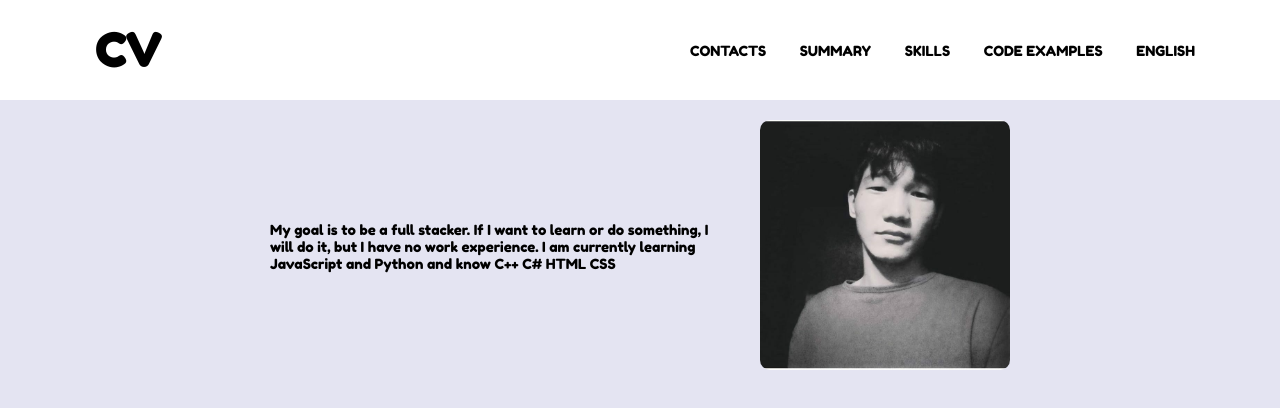
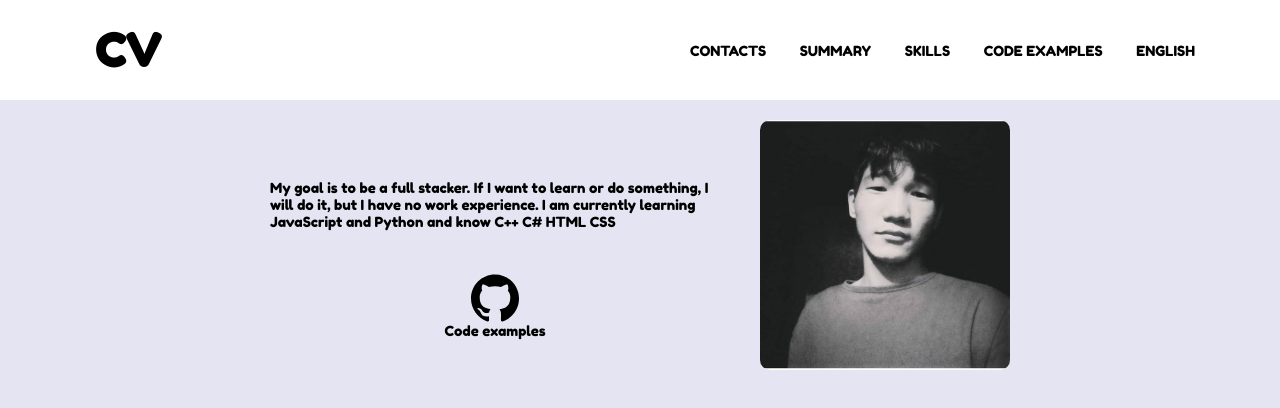
Before and after one commit to Bukhashov/rsschool-cv, a plain HTML site: page index.html in a window 1280 px wide. Drawn offline with Linux system fonts and the light colour scheme.

Commit message:
feat: add code examples

```diff
--- a/index.html
+++ b/index.html
@@ -29,7 +29,12 @@
 
     <div class="user">
         <div class="container user--container">
-            <div class="summary"><p>My goal is to be a full stacker. If I want to learn or do something, I will do it, but I have no work experience. I am currently learning JavaScript and Python and know C++ C# HTML CSS</p></div>
+            <div class="summer--code_examples">
+                <div class="summary"><p>My goal is to be a full stacker. If I want to learn or do something, I will do it, but I have no work experience. I am currently learning JavaScript and Python and know C++ C# HTML CSS</p></div>
+                <div class="code__examples"><a href="https://github.com/Bukhashov"><img src="./img/github.svg"></a><a href="https://github.com/Bukhashov">Code examples</a></div>
+            </div>
+
+
             <div class="user_img"><img src="./img/user/my_img.jpg"></div>
         </div>
     </div>
--- a/style.css
+++ b/style.css
@@ -60,10 +60,31 @@ body{
     justify-content: center;
 
 }
+.summer--code_examples{
+    display: grid;
+    justify-content: center;
+
+}
 .summary{
     width: 450px;
     margin: 20px;
 }
+.code__examples{
+    margin: 10px;
+    display: grid;
+}
+.code__examples > a {
+    display: grid;
+    justify-content: center;
+
+    text-decoration: none;
+    color: #000;
+}
+.code__examples > a > img{
+    width: 48px;
+    height: 48px;
+}
+
 .user_img > img{
 
     width: 250px;
```
Also changed, not shown: img/github.svg (added).
